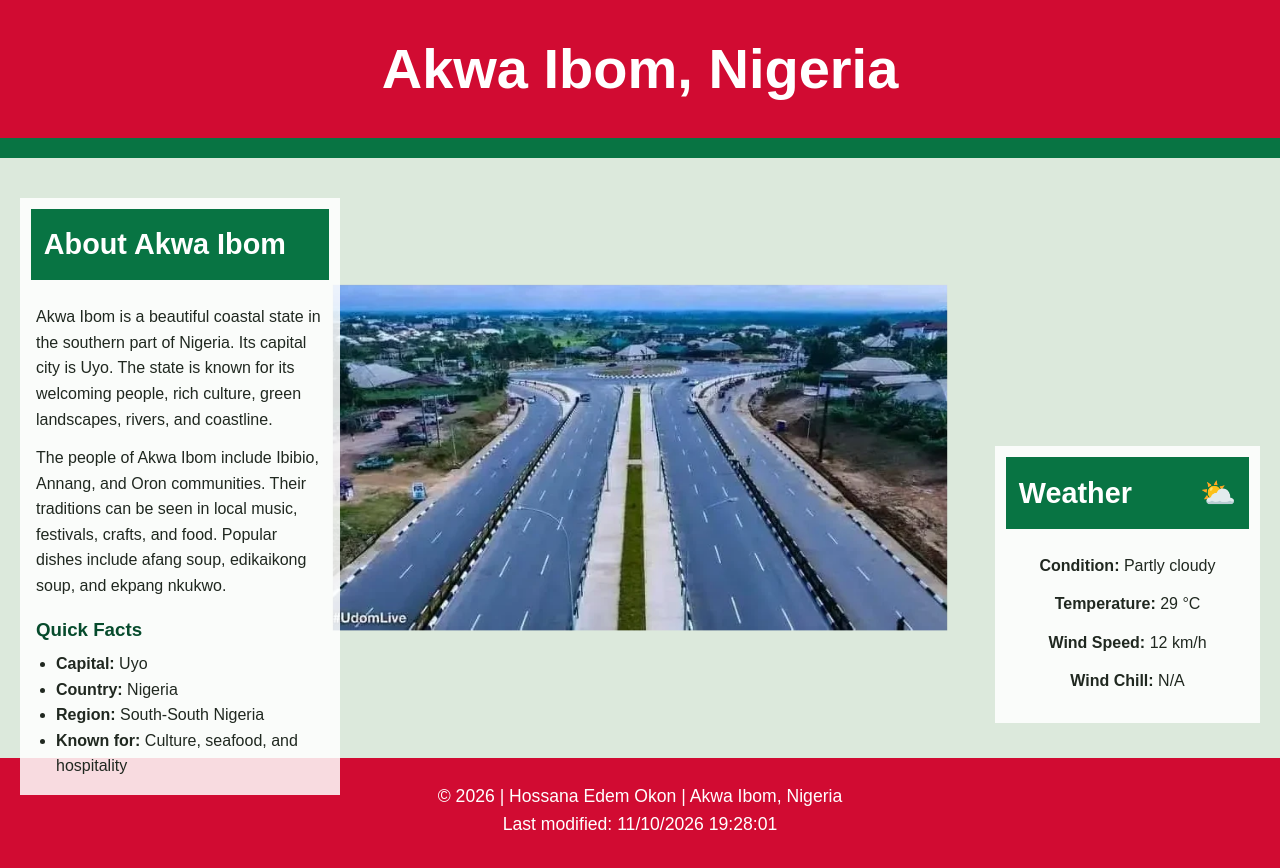
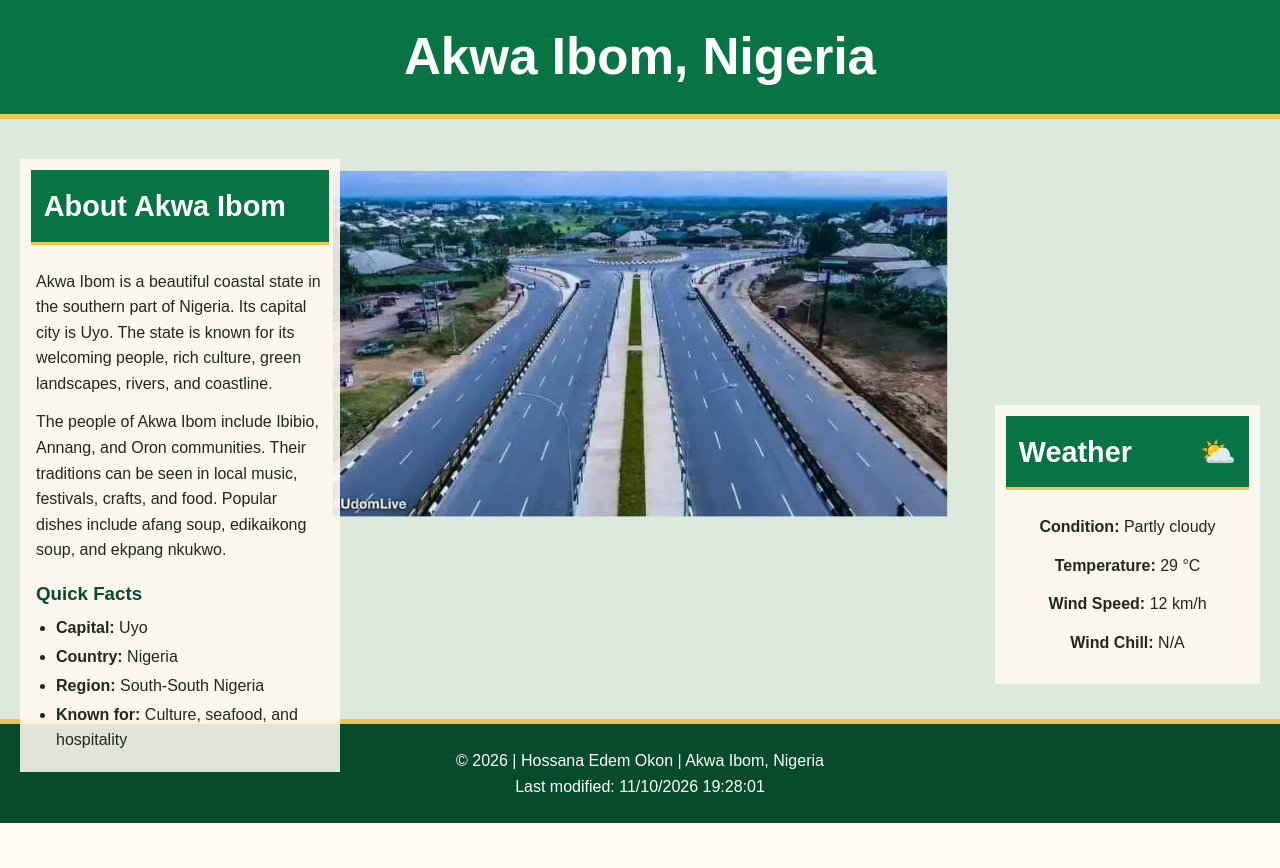
Before and after one commit to hossanaedem/wdd131, a plain HTML site: page place.html in a window 1280 px wide. After the commit the page ends 823 px from the top, so only its background shows below. Drawn offline with Linux system fonts and the light colour scheme.

Commit message:
Country Page

```diff
--- a/styles/place.css
+++ b/styles/place.css
@@ -1,4 +1,7 @@
-/* Global CSS variables */
+/* =========================
+   GLOBAL CSS VARIABLES
+========================= */
+
 :root {
     --green: #087443;
     --deep-green: #064b2c;
@@ -7,17 +10,18 @@
     --text: #202820;
     --white: #ffffff;
     --border: #d9e2d8;
-    --desktop-red: #d10b32;
 }
 
-/* General reset */
+/* =========================
+   GENERAL RESET
+========================= */
+
 * {
     box-sizing: border-box;
     margin: 0;
     padding: 0;
 }
 
-/* Body */
 body {
     font-family: Arial, Helvetica, sans-serif;
     line-height: 1.6;
@@ -25,27 +29,36 @@ body {
     background-color: var(--cream);
 }
 
-/* Header */
+/* =========================
+   HEADER
+========================= */
+
 .site-header {
     background-color: var(--green);
     color: var(--white);
     text-align: center;
-    padding: 0.5rem;
-    border-bottom: 4px solid var(--gold);
+    padding: 1rem;
+    border-bottom: 5px solid var(--gold);
 }
 
 .site-header h1 {
-    font-size: clamp(1.2rem, 4vw, 2rem);
+    font-size: clamp(1.5rem, 4vw, 3.5rem);
 }
 
-/* Main content */
+/* =========================
+   MAIN CONTENT
+========================= */
+
 main {
     width: 100%;
     margin: 0 auto;
     position: relative;
 }
 
-/* Hero image */
+/* =========================
+   HERO IMAGE
+========================= */
+
 .hero {
     width: 100%;
     overflow: hidden;
@@ -61,9 +74,13 @@ main {
     display: block;
     width: 100%;
     height: auto;
+    object-fit: cover;
 }
 
-/* Content layout */
+/* =========================
+   CONTENT GRID
+========================= */
+
 .content-grid {
     display: grid;
     grid-template-columns: 1fr;
@@ -71,89 +88,123 @@ main {
     padding: 1rem;
 }
 
-/* Information cards */
+/* =========================
+   INFORMATION CARDS
+========================= */
+
 .card {
     background-color: var(--white);
     border: 1px solid var(--border);
-    border-radius: 5px;
-    padding: 1.25rem;
+    border-radius: 6px;
+    padding: 1.2rem;
     box-shadow: 0 2px 8px rgba(0, 0, 0, 0.08);
 }
 
-/* Section headings */
 .card h2 {
-    color: var(--deep-green);
+    background-color: var(--green);
+    color: var(--white);
     text-align: center;
-    border-bottom: 2px solid var(--gold);
-    padding-bottom: 0.4rem;
+    padding: 0.6rem;
+    border-bottom: 3px solid var(--gold);
     margin-bottom: 1rem;
+    font-size: 1.3rem;
 }
 
-/* Smaller headings */
 .card h3 {
     color: var(--deep-green);
     margin: 1rem 0 0.4rem;
 }
 
-/* Paragraphs */
 .card p {
     margin-bottom: 0.8rem;
 }
 
-/* Quick facts list */
+/* =========================
+   QUICK FACTS
+========================= */
+
 .facts {
     padding-left: 1.25rem;
 }
 
-/* Weather section */
+.facts li {
+    margin-bottom: 0.2rem;
+}
+
+/* =========================
+   WEATHER SECTION
+========================= */
+
 .weather {
     text-align: center;
 }
 
+.weather h2::after {
+    content: " ⛅";
+    margin-left: 0.4rem;
+}
+
 .weather-icon {
     display: block;
-    width: 80px;
-    height: 80px;
+    width: 55px;
+    height: 55px;
     margin: 0.5rem auto 1rem;
 }
 
 .weather-details {
+    display: inline-block;
     text-align: center;
-    display: inline-block;
 }
 
-/* Footer */
+/* =========================
+   FOOTER
+========================= */
+
 .site-footer {
     background-color: var(--deep-green);
     color: var(--white);
     text-align: center;
-    padding: 1rem;
-    border-top: 4px solid var(--gold);
+    padding: 1.2rem;
+    border-top: 5px solid var(--gold);
     font-size: 0.9rem;
 }
 
-/* Desktop layout */
-@media screen and (min-width: 1000px) {
+/* =========================
+   TABLET VIEW
+========================= */
 
-    /* Header */
-    .site-header {
-        background-color: var(--desktop-red);
-        border-bottom: 20px solid var(--green);
+@media screen and (min-width: 700px) {
+
+    .content-grid {
+        grid-template-columns: 1.4fr 1fr;
+        align-items: start;
+        gap: 1rem;
         padding: 1.5rem;
     }
 
-    .site-header h1 {
-        font-size: 3.5rem;
+    .card {
+        padding: 1.2rem;
     }
 
-    /* Hero background */
+    .hero img {
+        width: 100%;
+        max-height: 450px;
+        object-fit: cover;
+    }
+}
+
+/* =========================
+   DESKTOP VIEW
+========================= */
+
+@media screen and (min-width: 1000px) {
+
+    /* Hero image background */
     .hero {
         height: 600px;
-        position: relative;
     }
 
     .hero picture {
-        width: 100%;
         height: 100%;
     }
 
@@ -164,22 +215,22 @@ main {
         object-position: center;
     }
 
-    /* Position cards over the hero image */
+    /* Position information cards over image */
     .content-grid {
         position: absolute;
         top: 0;
         left: 0;
         width: 100%;
-        height: 600px;
+        height: 100%;
         display: block;
         padding: 0;
         pointer-events: none;
     }
 
-    /* Information cards */
+    /* Shared desktop card style */
     .card {
         position: absolute;
-        background-color: rgba(255, 255, 255, 0.85);
+        background-color: rgba(255, 250, 240, 0.88);
         border: none;
         border-radius: 0;
         padding: 1rem;
@@ -187,43 +238,45 @@ main {
         pointer-events: auto;
     }
 
-    /* About card on the left */
+    /* About card on left */
     .about {
         top: 40px;
         left: 20px;
         width: 320px;
     }
 
-    /* Weather card on the right */
+    /* Weather card on right */
     .weather {
         right: 20px;
         bottom: 35px;
         width: 265px;
     }
 
-    /* Green card headings */
+    /* Desktop card headings */
     .card h2 {
-        background-color: var(--green);
-        color: var(--white);
         text-align: left;
+        font-size: 1.8rem;
         padding: 0.8rem;
         margin: -5px -5px 1.5rem;
-        border: none;
-        font-size: 1.8rem;
     }
 
-    /* Weather heading */
+    .weather h2 {
+        display: flex;
+        justify-content: space-between;
+        align-items: center;
+    }
+
     .weather h2::after {
         content: " ⛅";
-        float: right;
+        margin-left: 0;
     }
 
-    /* Hide the separate weather icon */
+    /* Hide separate icon because heading has one */
     .weather-icon {
         display: none;
     }
 
-    /* Weather information */
+    /* Weather details */
     .weather-details {
         display: block;
         text-align: center;
@@ -231,10 +284,7 @@ main {
 
     /* Footer */
     .site-footer {
-        background-color: var(--desktop-red);
-        border-top: none;
         padding: 1.5rem;
-        font-size: 1.1rem;
-        min-height: 145px;
+        font-size: 1rem;
     }
 }
```
